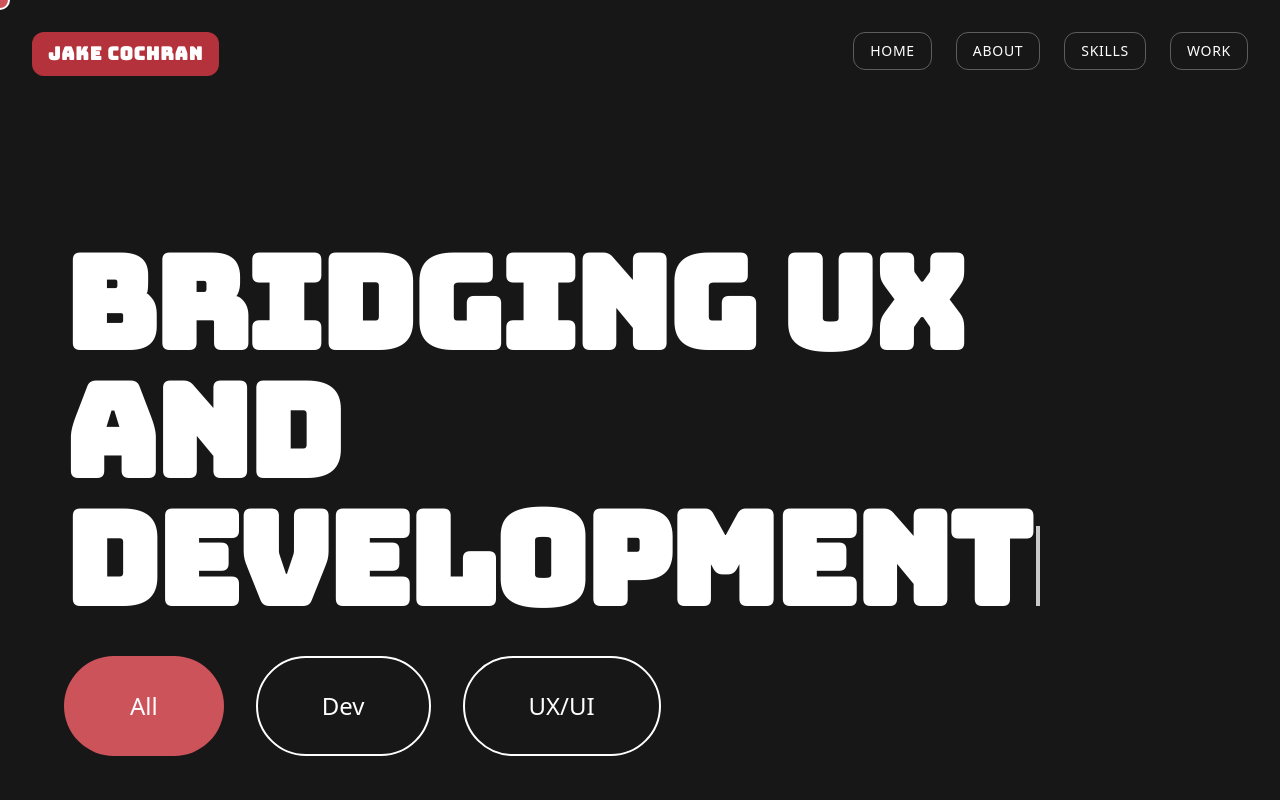
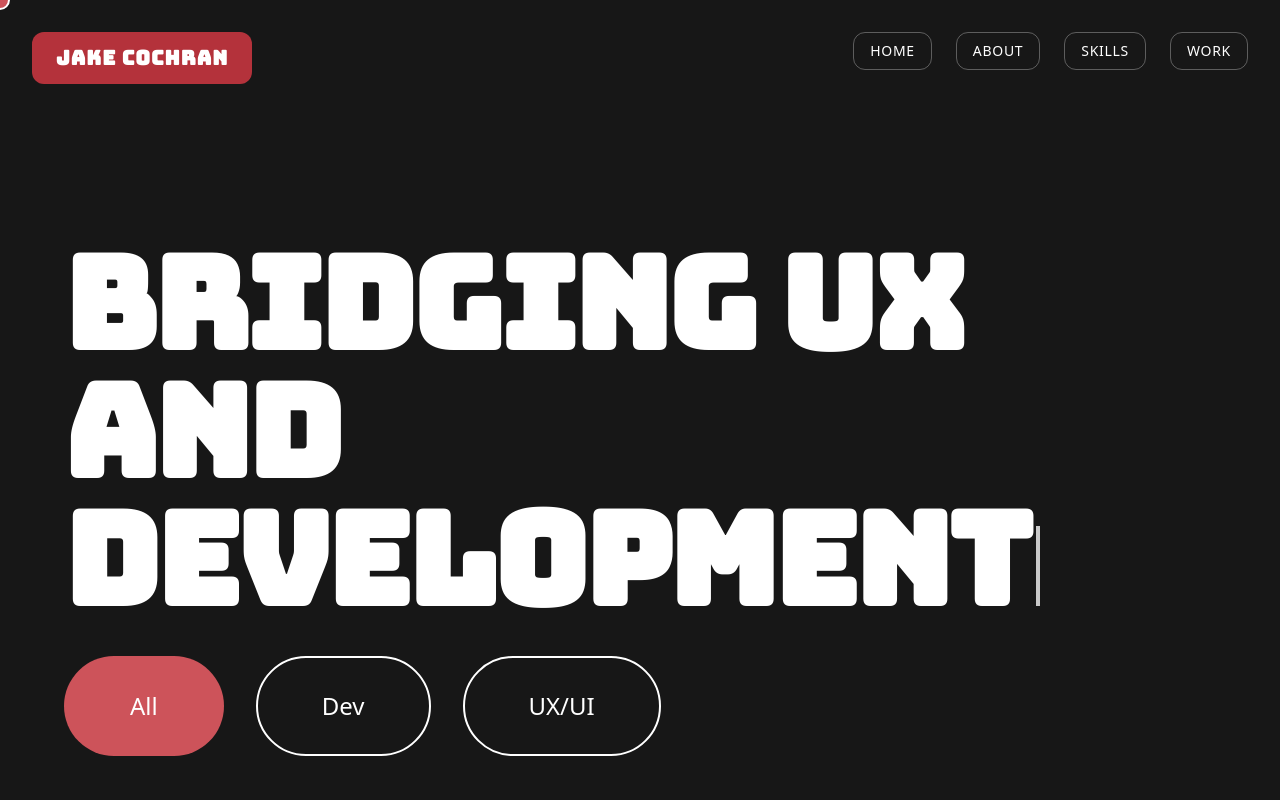
Before and after one commit to jecochran-0/JakeCPortfolio, a Next.js app: page /dev in a window 1280 px wide. Shown: the top 800 px of the page. Built offline with nearby package versions, Linux system fonts and the light colour scheme.

Commit message:
Make Jake Cochran branding component bigger
- Increased padding from px-4 py-2 to px-6 py-3
- Increased font size from text-lg to text-xl
- Maintains same styling and hover effects
- More prominent branding in top-left corner

```diff
--- a/app/dev/page.tsx
+++ b/app/dev/page.tsx
@@ -214,13 +214,13 @@ export default function DevPage() {
           {/* eslint-disable-next-line @next/next/no-html-link-for-pages */}
           <a href="/">
             <motion.div
-              className="px-4 py-2 rounded-lg cursor-pointer"
+              className="px-6 py-3 rounded-lg cursor-pointer"
               style={{ backgroundColor: "#B4323B" }}
               whileHover={{ scale: 1.02 }}
               whileTap={{ scale: 0.98 }}
             >
               <span
-                className="text-white font-black text-lg tracking-wider uppercase"
+                className="text-white font-black text-xl tracking-wider uppercase"
                 style={{ fontFamily: "Bungee, Arial Black, sans-serif" }}
               >
                 Jake Cochran
```
